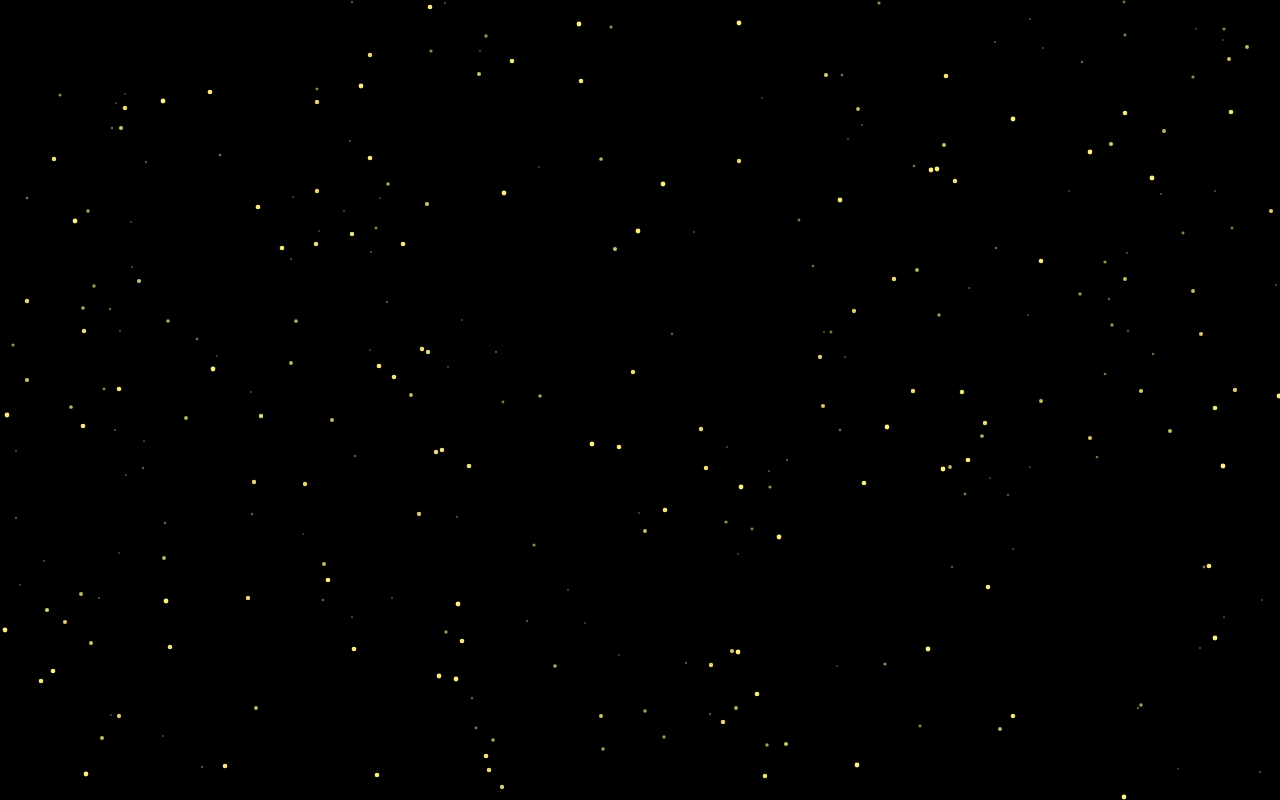
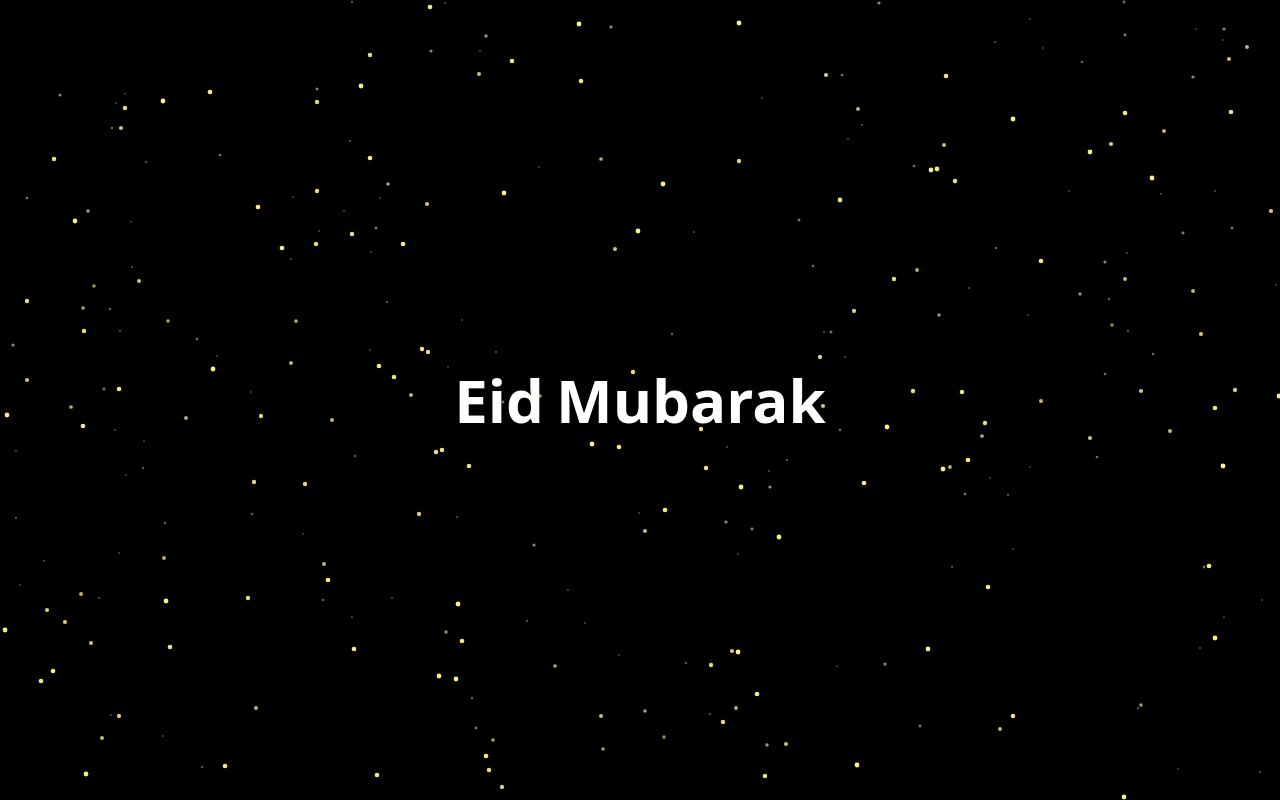
Before and after one commit to Nahid-Mahmud/eid-special, a Next.js app: page / in a window 1280 px wide. Built offline with nearby package versions, Linux system fonts and the light colour scheme.

Commit message:
Add AnimatedText component for Eid Mubarak greeting animation

```diff
--- /dev/null
+++ b/src/app/components/AnimatedText.tsx
@@ -0,0 +1,28 @@
+"use client";
+import React from "react";
+import { motion } from "framer-motion";
+
+export default function AnimatedText() {
+  const text = ["Eid", "Mubarak"];
+  return (
+    <div>
+      <div className="flex justify-center items-center h-screen ">
+        <motion.h1 className="text-6xl font-bold text-white flex gap-3">
+          {text.map((word, index) => (
+            <motion.span
+              initial={{ opacity: 0, y: -20 }}
+              animate={{ opacity: 1, y: 0 }}
+              transition={{ delay: index * 0.2, type: "spring", stiffness: 100 }}
+              whileHover={{ scale: 1.1, color: "green" }}
+              whileTap={{ scale: 0.9 }}
+              key={index}
+              className="block"
+            >
+              {word}
+            </motion.span>
+          ))}
+        </motion.h1>
+      </div>
+    </div>
+  );
+}
--- a/src/app/page.tsx
+++ b/src/app/page.tsx
@@ -1,3 +1,4 @@
+import AnimatedText from "./components/AnimatedText";
 import AnimateStars from "./components/AnimateStars";
 
 export default function HomePage() {
@@ -5,6 +6,7 @@ export default function HomePage() {
     <div className="relative min-h-screen bg-black overflow-hidden">
       {/* <AnimatedBackground /> */}
       <AnimateStars />
+      <AnimatedText />
     </div>
   );
 }
```
